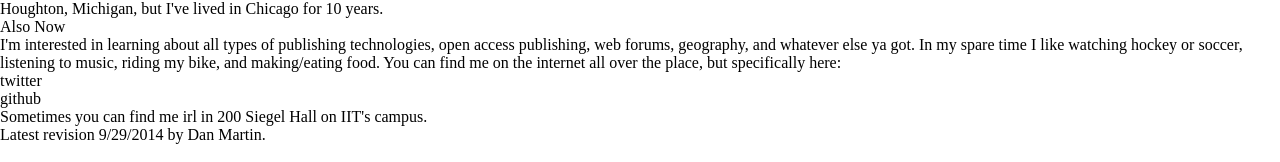
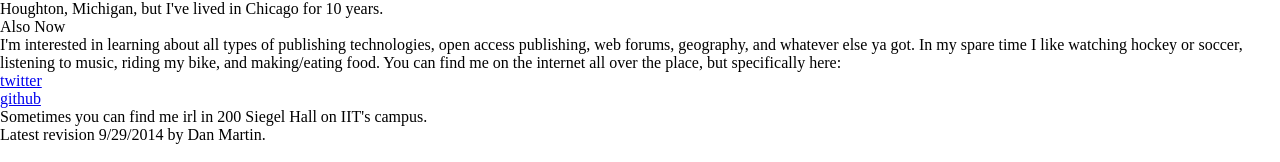
Before and after one commit to thedanmartin/single-page-web-presence, a plain HTML site: page index.html in a window 1280 px wide. Shown: the part 162-324 px from the top of the page. Drawn offline with Linux system fonts and the light colour scheme.

Commit message:
added a few external links

```diff
--- a/index.html
+++ b/index.html
@@ -79,8 +79,8 @@
   You can find me on the internet all over the place, but specifically here:
 
     <ul>
-    <li>twitter</li>
-    <li>github</li>
+    <li><a href="http://www.twitter.com/0dpmartin0">twitter</a></li>
+    <li><a href="https://github.com/thedanmartin">github</a></li>
     </ul>
 
   Sometimes you can find me irl in 200 Siegel Hall on IIT's campus.
```
